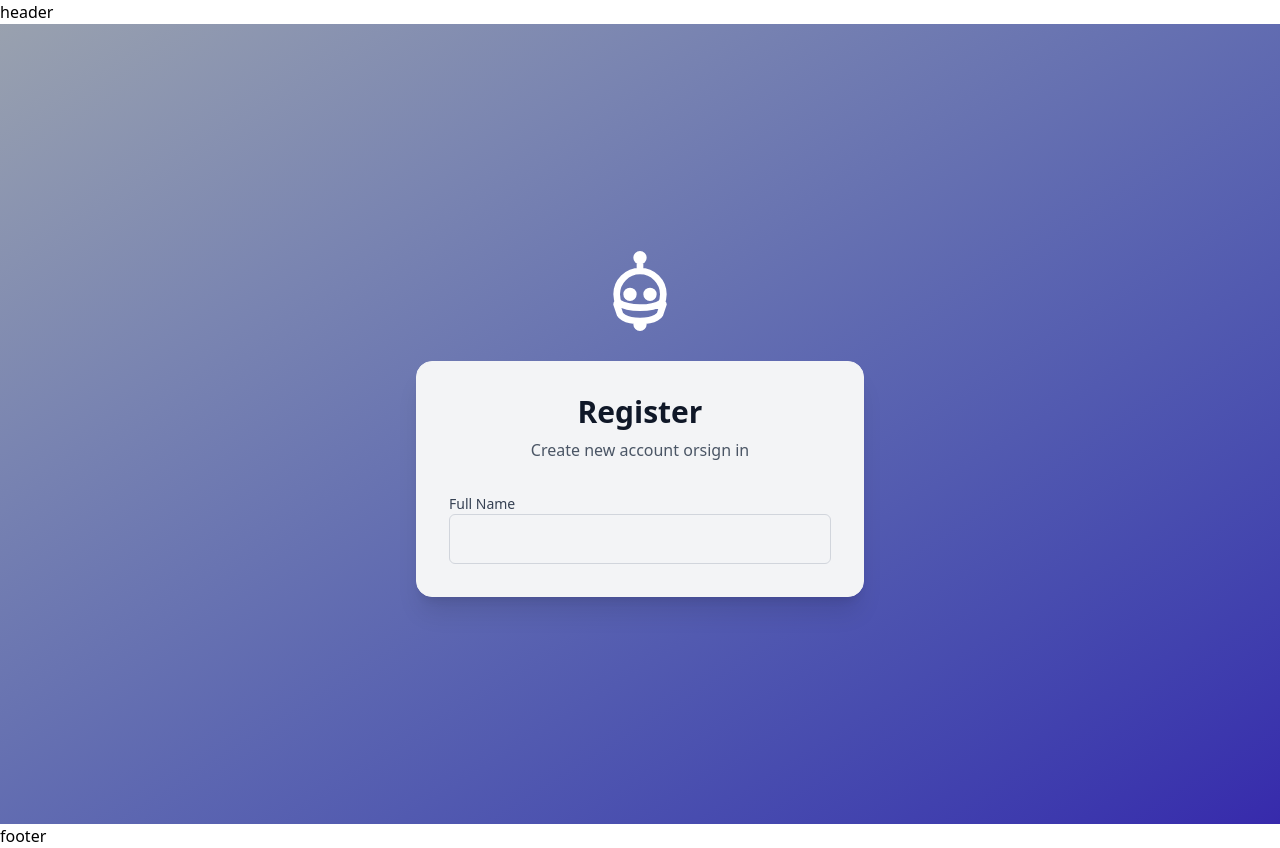
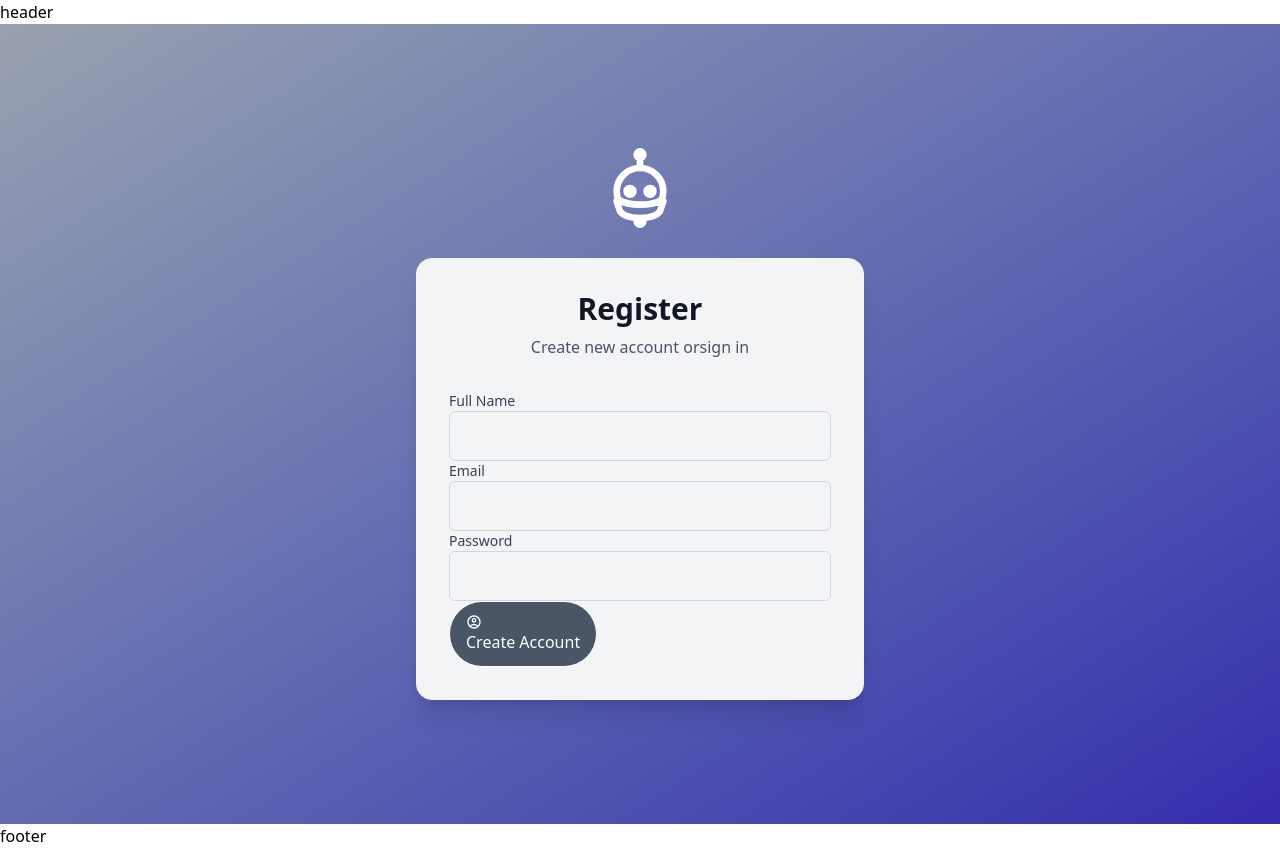
Before and after one commit to prostodiva/chatbot-v2, a React (Vite) app in the folder frontend/chatbot-v2/: page /register in a window 1280 px wide. Built offline with nearby package versions, Linux system fonts and the light colour scheme.

Commit message:
RegistrationForm components

```diff
--- a/frontend/chatbot-v2/src/components/forms/RegistrationForm.tsx
+++ b/frontend/chatbot-v2/src/components/forms/RegistrationForm.tsx
@@ -1,21 +1,35 @@
 import { Link } from "react-router-dom";
 import Input from "../ux/Input.tsx";
+import Button from "../ux/Button.tsx";
 import { useNavigate } from "react-router-dom";
+import { useState} from "react";
+import { MdOutlineAccountCircle } from 'react-icons/md';
 
 const RegistrationForm = () => {
   const navigate = useNavigate();
+    const [formData, setFormData] = useState({
+        name: '',
+        email: '',
+        password: '',
+    });
+    const [isLoading, setIsLoading] = useState(false);
 
   const handleSubmit = (e: React.FormEvent<HTMLFormElement>) => {
     e.preventDefault();
+    setIsLoading(true);
 
     navigate("/login");
   };
 
-  const handleChange = () => {
-    console.log("Change");
-  };
+    const handleChange = (e: React.ChangeEvent<HTMLInputElement>) => {
+        setFormData((prev) => ({
+            ...prev,
+            [e.target.name]: e.target.value,
+        }));
+    };
 
-  return (
+
+    return (
     <div className="bg-gray-100 rounded-2xl shadow-xl p-8 border border-gray-100">
       <div className="text-center mb-8">
         <h2 className="text-3xl font-bold text-gray-900 mb-2">Register</h2>
@@ -31,7 +45,46 @@ const RegistrationForm = () => {
         <label className="block text-sm font-medium text-gray-700">
           Full Name
         </label>
-        <Input className="w-full px-4 py-3 border" onChange={handleChange} />
+        <Input
+            className="w-full px-4 py-3 border"
+            onChange={handleChange}
+        value={formData.name}/>
+
+          <label
+              className="block text-sm font-medium text-gray-700">
+              Email
+          </label>
+          <Input
+              className="w-full px-4 py-3 border"
+              onChange={handleChange}
+              value={formData.email}
+          />
+
+          <label className="block text-sm font-medium text-gray-700">
+              Password
+          </label>
+          <Input
+              className="w-full px-4 py-3 border"
+              onChange={handleChange}
+          value={formData.password}
+          />
+
+          <Button
+              secondary
+              rounded
+              type="submit"
+              disabled={isLoading}
+          >
+              <MdOutlineAccountCircle />
+              {isLoading ? (
+                      <div className="flex items-center justify-center">
+                          <div className="animate-spin rounded-full h-5 w-5 border-b-2 border-white mr-2"></div>
+                          Creating Account...
+                      </div>
+                  ) : (
+                  'Create Account'
+              )}
+          </Button>
       </form>
     </div>
   );
```
